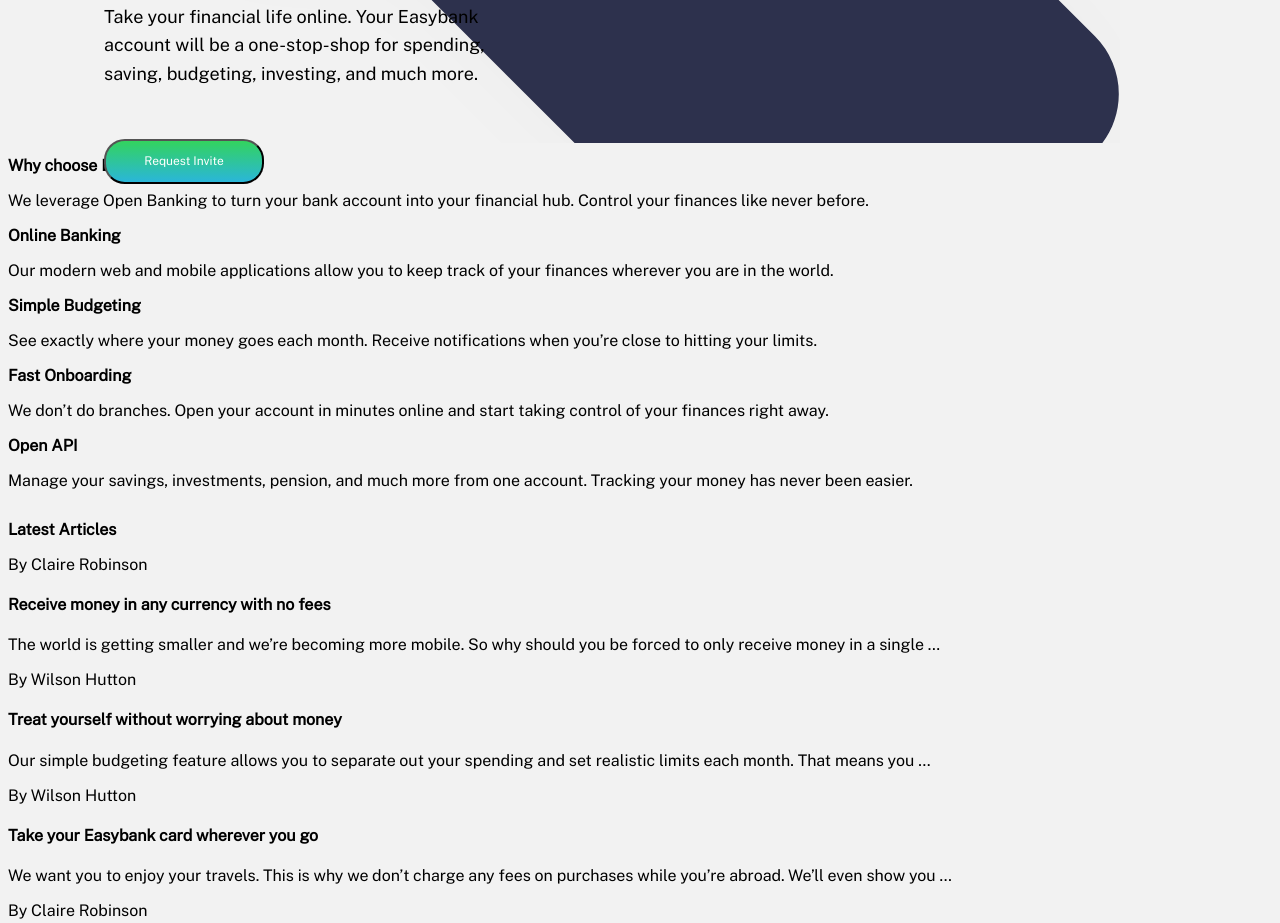
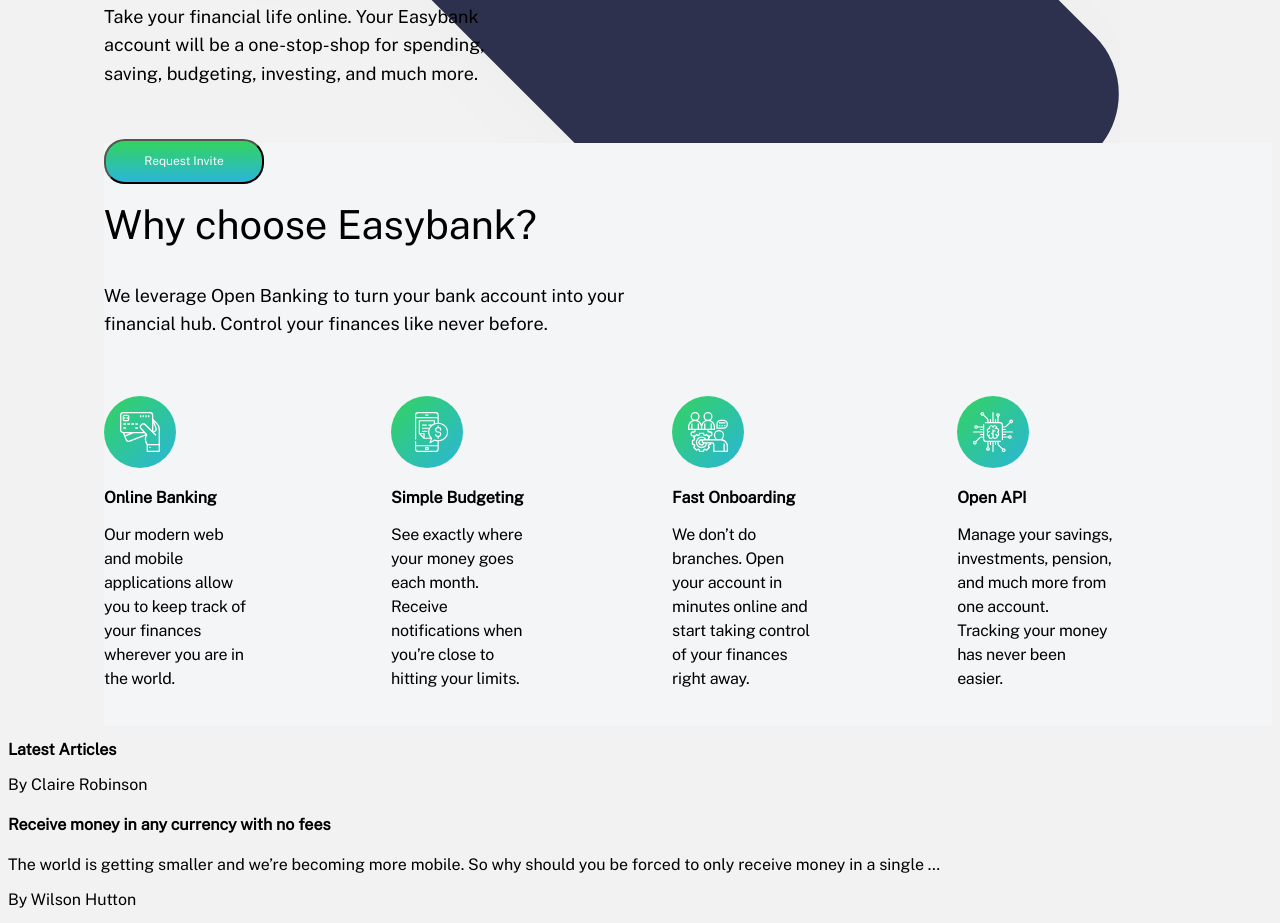
Before and after one commit to roadblock37/easyBank, a website: page index.html in a window 1280 px wide. Shown: the part 585-1508 px from the top of the page. Drawn offline with nearby package versions, Linux system fonts and the light colour scheme.

Commit message:
finished styling choose section

```diff
--- a/CSS/desktop.css
+++ b/CSS/desktop.css
@@ -105,6 +105,54 @@
 /* second section "why choose easy bank" */
 .chooseSection {
     grid-column: 1 / span 12;
+    background-color: #F4F5F7;
+    margin-left: 6rem;
+}
+
+.chooseSection h2 {
+    font-size: 2.5rem;
+    font-weight: 100;
+    margin-top: 5%;
+}
+
+.chooseSection p {
+    font-size: 1.125rem;
+    line-height: 1.75rem;
+    width: 50%;
+}
+
+.chooseGrid {
+    display: flex;
+    flex-direction: row;
+    justify-content: space-between;
+    max-width: 100%;
+    margin-top: 5%;
+    margin-bottom: 5%;
+    height: 17rem;
+}
+
+.banking p {
+    font-size: 1rem;
+    line-height: 1.5rem;
+    letter-spacing: -0.25px;
+}
+
+.budgeting p {
+    font-size: 1rem;
+    line-height: 1.5rem;
+    letter-spacing: -0.25px;
+}
+
+.onboarding p {
+    font-size: 1rem;
+    line-height: 1.5rem;
+    letter-spacing: -0.25px;
+}
+
+.api p {
+    font-size: 1rem;
+    line-height: 1.5rem;
+    letter-spacing: -0.25px;
 }
 
 /* third section "articles" */
--- a/index.html
+++ b/index.html
@@ -44,28 +44,39 @@
       We leverage Open Banking to turn your bank account into your financial hub. Control
       your finances like never before.
     </p>
-    <div>
-      <div>
+    <div class="chooseGrid">
+      <div class="banking">
+        <img src="./images/icon-online.svg">
         <h3>Online Banking</h3>
         <p>Our modern web and mobile applications allow you to keep track of your finances
         wherever you are in the world.
         </p>
+      </div>
 
+      <div class="budgeting">
+        <img src="./images/icon-budgeting.svg">
         <h3>Simple Budgeting</h3>
         <p>See exactly where your money goes each month. Receive notifications when you’re
           close to hitting your limits.
         </p>
+      </div>
 
+      <div class="onboarding">
+        <img src="./images/icon-onboarding.svg">
         <h3>Fast Onboarding</h3>
         <p>We don’t do branches. Open your account in minutes online and start taking control
           of your finances right away.
         </p>
+      </div>
 
+      <div class="api">
+        <img src="./images/icon-api.svg">
         <h3>Open API</h3>
         <p>Manage your savings, investments, pension, and much more from one account. Tracking
           your money has never been easier.
         </p>
       </div>
+
     </div>
   </section>
 
```
